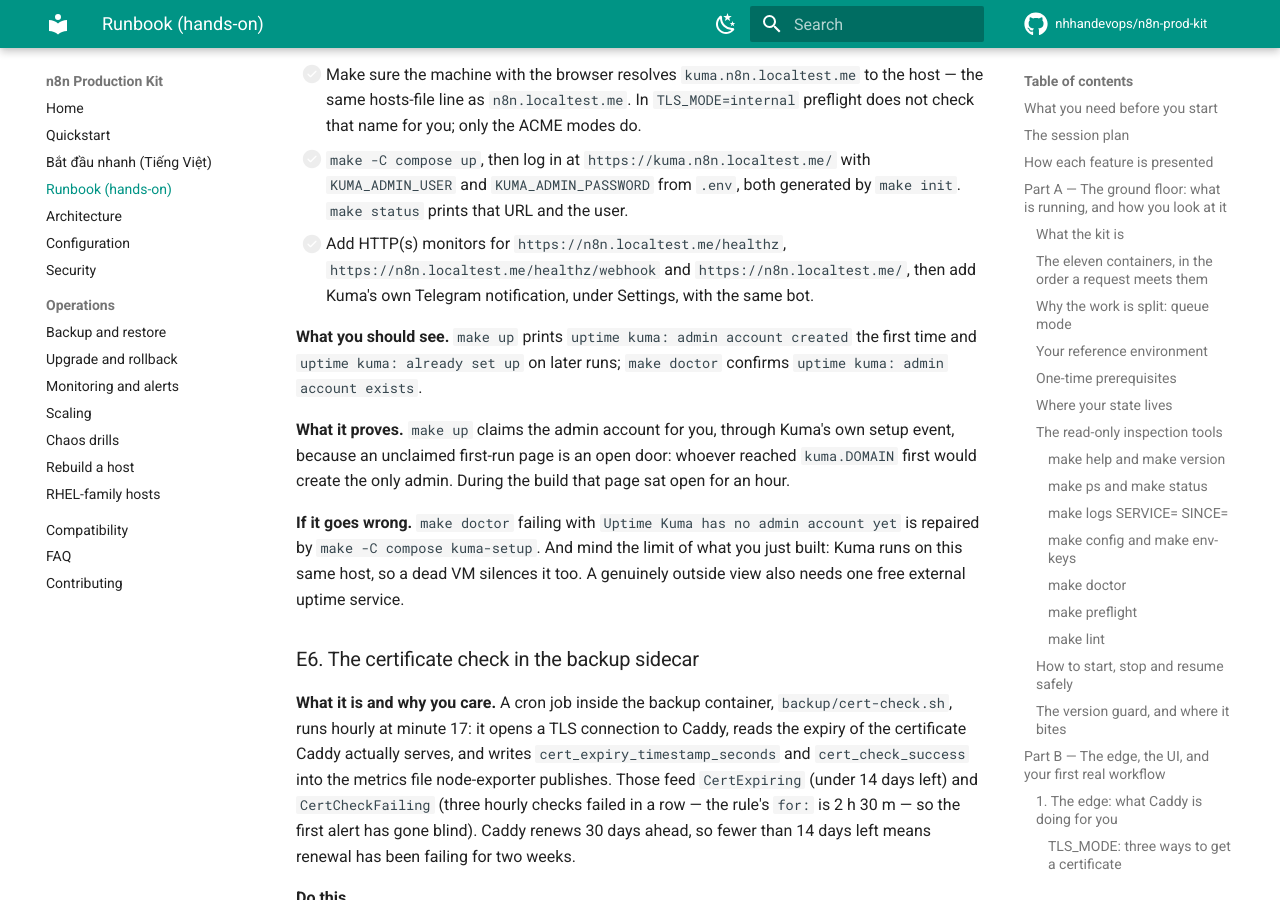
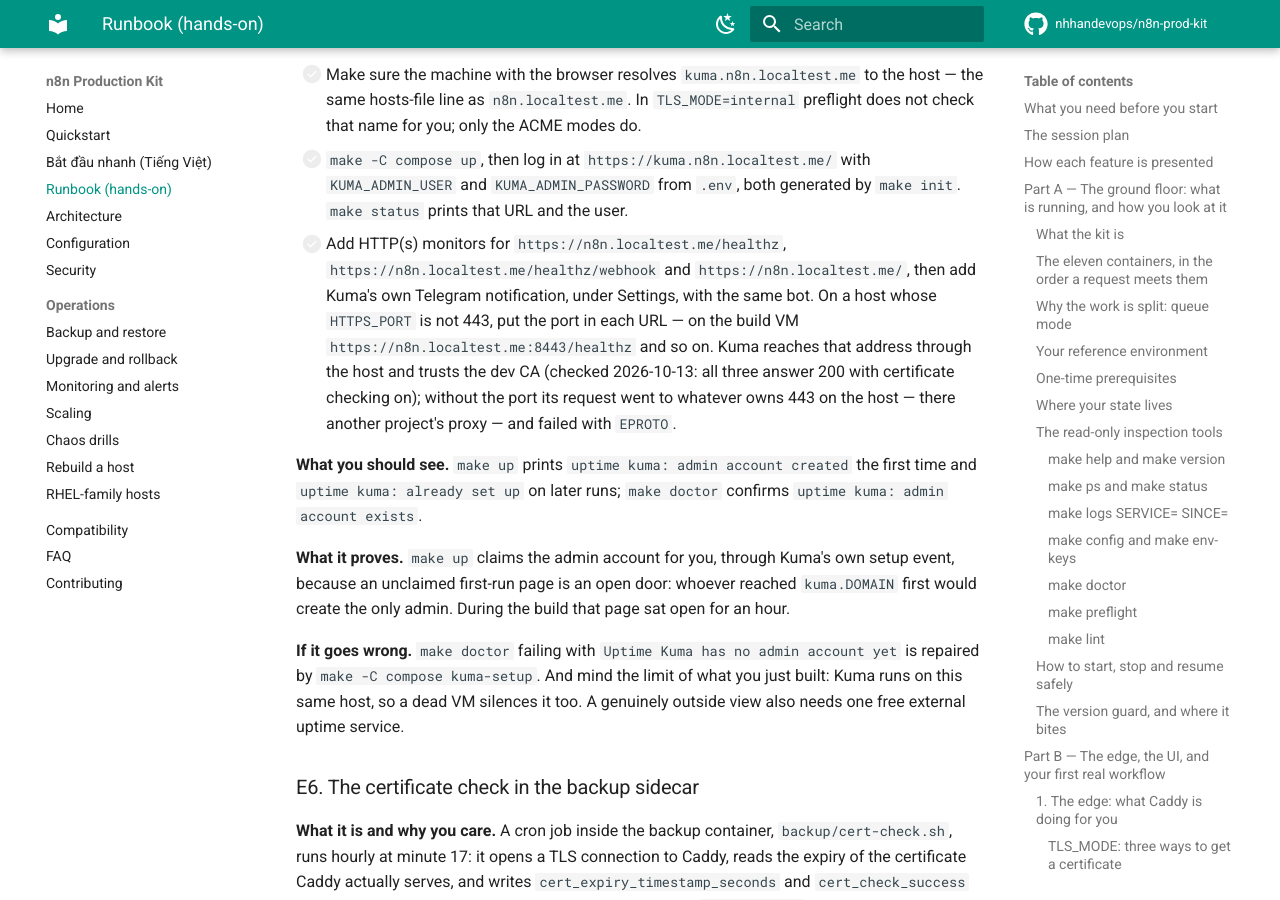
Before and after one commit to nhhandevops/n8n-prod-kit, an MkDocs documentation site: the page built from docs/runbook.md, in a window 1280 px wide and 900 px high, scrolled down 56858 px. Built offline with MkDocs 1.6.1 and Material for MkDocs 9.7.7, drawn with Linux system fonts in a browser that asks for light colours; comment, search, counter and statistics services are not loaded.

Commit message:
docs: stale owner password in HANDOFF, Kuma monitor URLs need the port
Found while writing An's step list for the remaining browser steps:
- HANDOFF §4 and §7 gave the S2 test owner's password, which no longer
  matches the instance; both now point at compose/.smoke/owner.env. §7
  gets the one-line certutil command for the dev CA (the laptop's copy is
  the VM's current CA, but it was not in the Windows trust store).
- Runbook E5: on a host whose HTTPS_PORT is not 443 the Uptime Kuma
  monitor URLs need the port; on the build VM the URLs without it reached
  another project's proxy and failed with EPROTO (checked from inside the
  Kuma container: with :8443 all three answer 200, certificates verified).
- HANDOFF R2 step: the new-recovery-key block gains an undo copy of .env
  and a decrypt check before the detach, matching the steps given to An.

Co-Authored-By: Claude Opus 5.5 <noreply@anthropic.com>

```diff
--- a/docs/runbook.md
+++ b/docs/runbook.md
@@ -2123,6 +2123,10 @@ KUMA_ENABLED=on
       `KUMA_ADMIN_PASSWORD` from `.env`, both generated by `make init`. `make status` prints that URL and the user.
 - [ ] Add HTTP(s) monitors for `https://n8n.localtest.me/healthz`, `https://n8n.localtest.me/healthz/webhook` and
       `https://n8n.localtest.me/`, then add Kuma's own Telegram notification, under Settings, with the same bot.
+      On a host whose `HTTPS_PORT` is not 443, put the port in each URL — on the build VM
+      `https://n8n.localtest.me:8443/healthz` and so on. Kuma reaches that address through the host and trusts the
+      dev CA (checked 2026-10-13: all three answer 200 with certificate checking on); without the port its request
+      went to whatever owns 443 on the host — there another project's proxy — and failed with `EPROTO`.
 
 **What you should see.** `make up` prints `uptime kuma: admin account created` the first time and
 `uptime kuma: already set up` on later runs; `make doctor` confirms `uptime kuma: admin account exists`.
```
Also changed, not shown: n8n-kit-CHANGELOG.md (+1 -0 lines), n8n-kit-HANDOFF.md (+7 -2 lines), warning_bug_and_solutions.md (+8 -0 lines).
